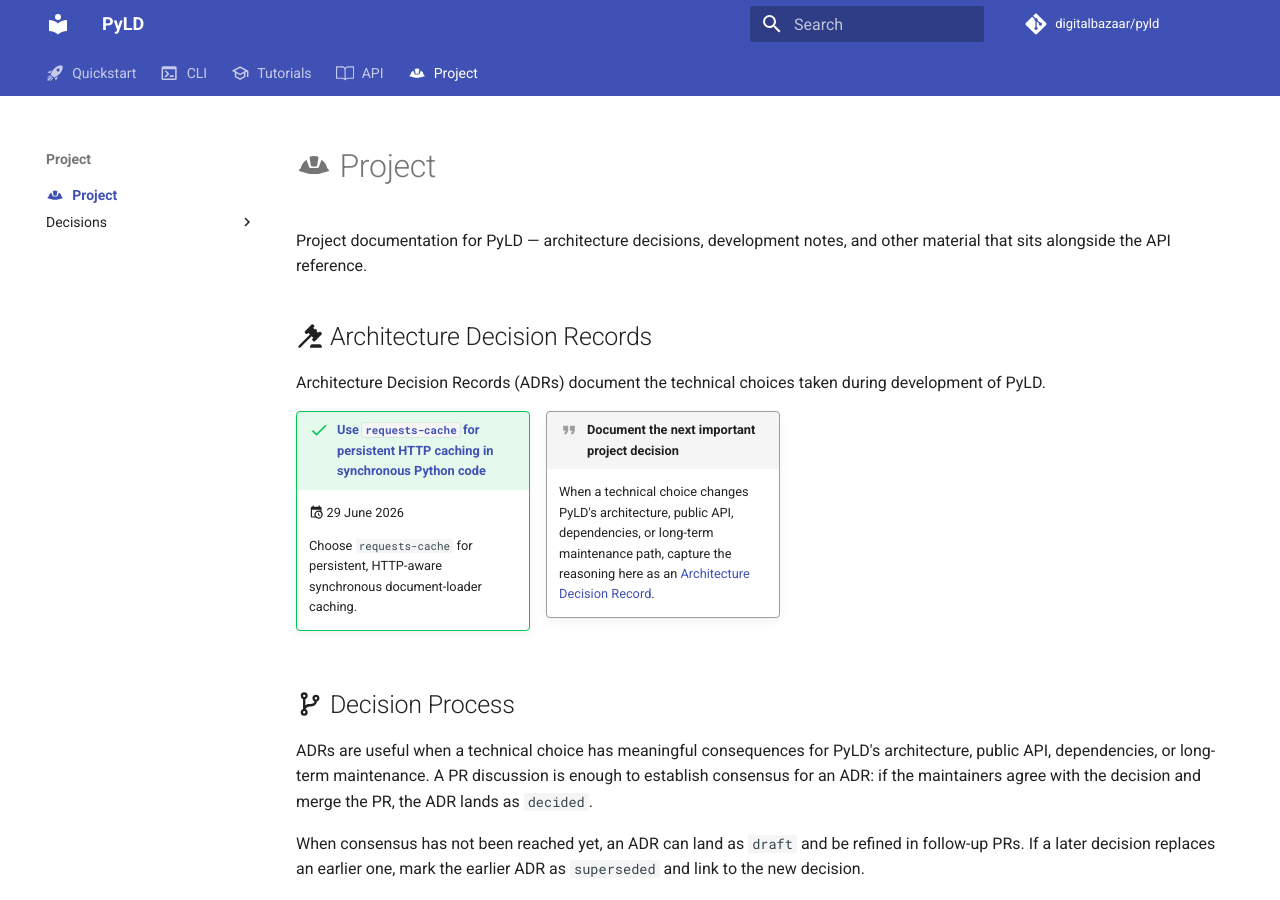
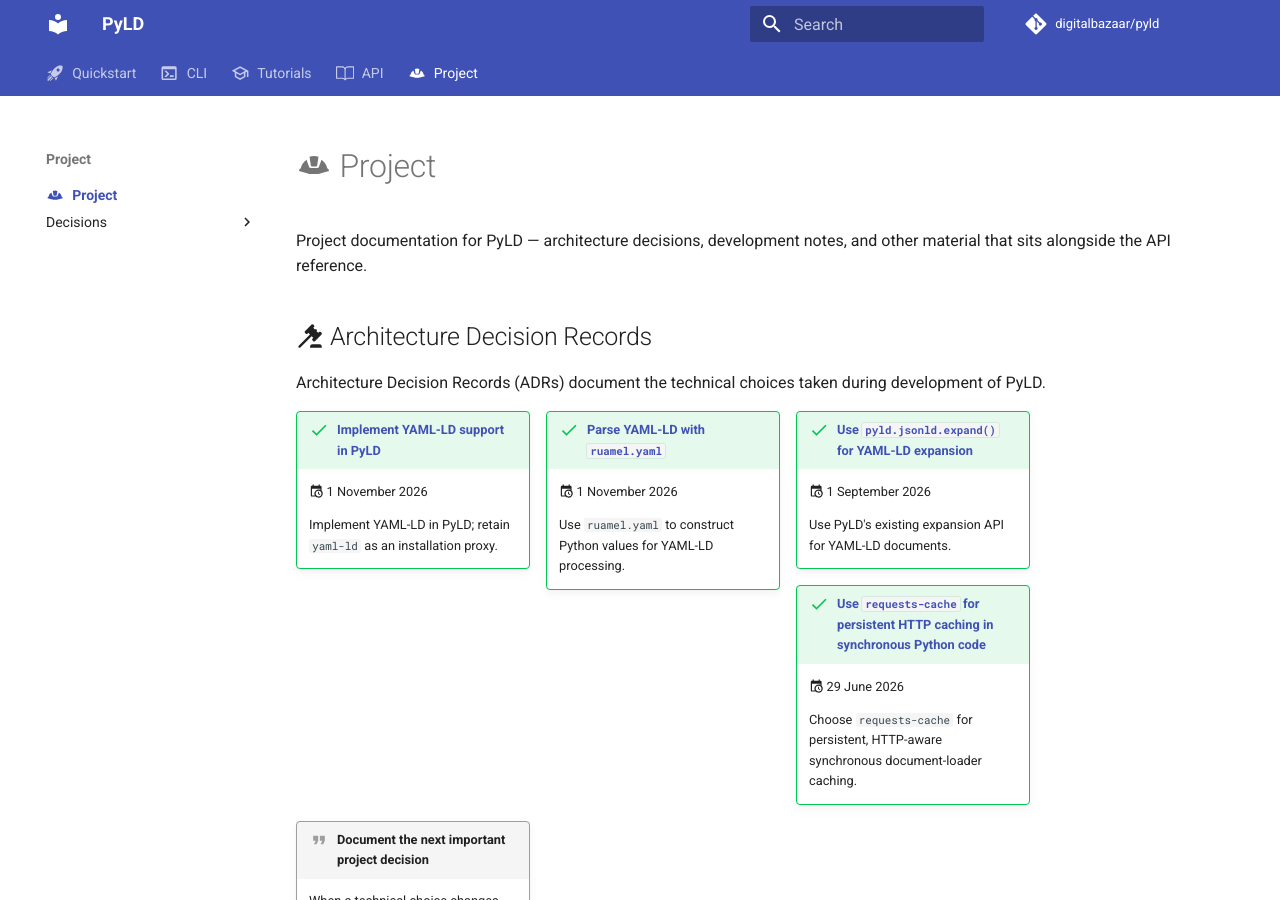
Before and after one commit to digitalbazaar/pyld, an MkDocs documentation site: the page built from docs/project/index.md, in a window 1280 px wide and 900 px high. Built offline with MkDocs 1.6.1 and Material for MkDocs 9.7.7, drawn with Linux system fonts in a browser that asks for light colours; comment, search, counter and statistics services are not loaded; the version menu is left out.

Commit message:
Index YAML-LD decision records

```diff
--- a/docs/project/index.md
+++ b/docs/project/index.md
@@ -13,7 +13,22 @@
 
 <div id="adr-index" markdown>
 
-!!! success inline "[Use `requests-cache` for persistent HTTP caching in synchronous Python code](decisions/use-requests-cache-for-sync-http-caching-in-document-loaders/)"
+!!! success inline "[Implement YAML-LD support in PyLD](decisions/choose-where-to-host-yaml-ld-support/index.md)"
+    :material-calendar-clock: 1 November 2026
+
+    Implement YAML-LD in PyLD; retain `yaml-ld` as an installation proxy.
+
+!!! success inline "[Parse YAML-LD with `ruamel.yaml`](decisions/parse-yaml-ld-with.md)"
+    :material-calendar-clock: 1 November 2026
+
+    Use `ruamel.yaml` to construct Python values for YAML-LD processing.
+
+!!! success inline "[Use `pyld.jsonld.expand()` for YAML-LD expansion](decisions/use-pyld-jsonld-expand-for-yaml-ld.md)"
+    :material-calendar-clock: 1 September 2026
+
+    Use PyLD's existing expansion API for YAML-LD documents.
+
+!!! success inline "[Use `requests-cache` for persistent HTTP caching in synchronous Python code](decisions/use-requests-cache-for-sync-http-caching-in-document-loaders.md)"
     :material-calendar-clock: 29 June 2026
 
     Choose `requests-cache` for persistent, HTTP-aware synchronous
```
